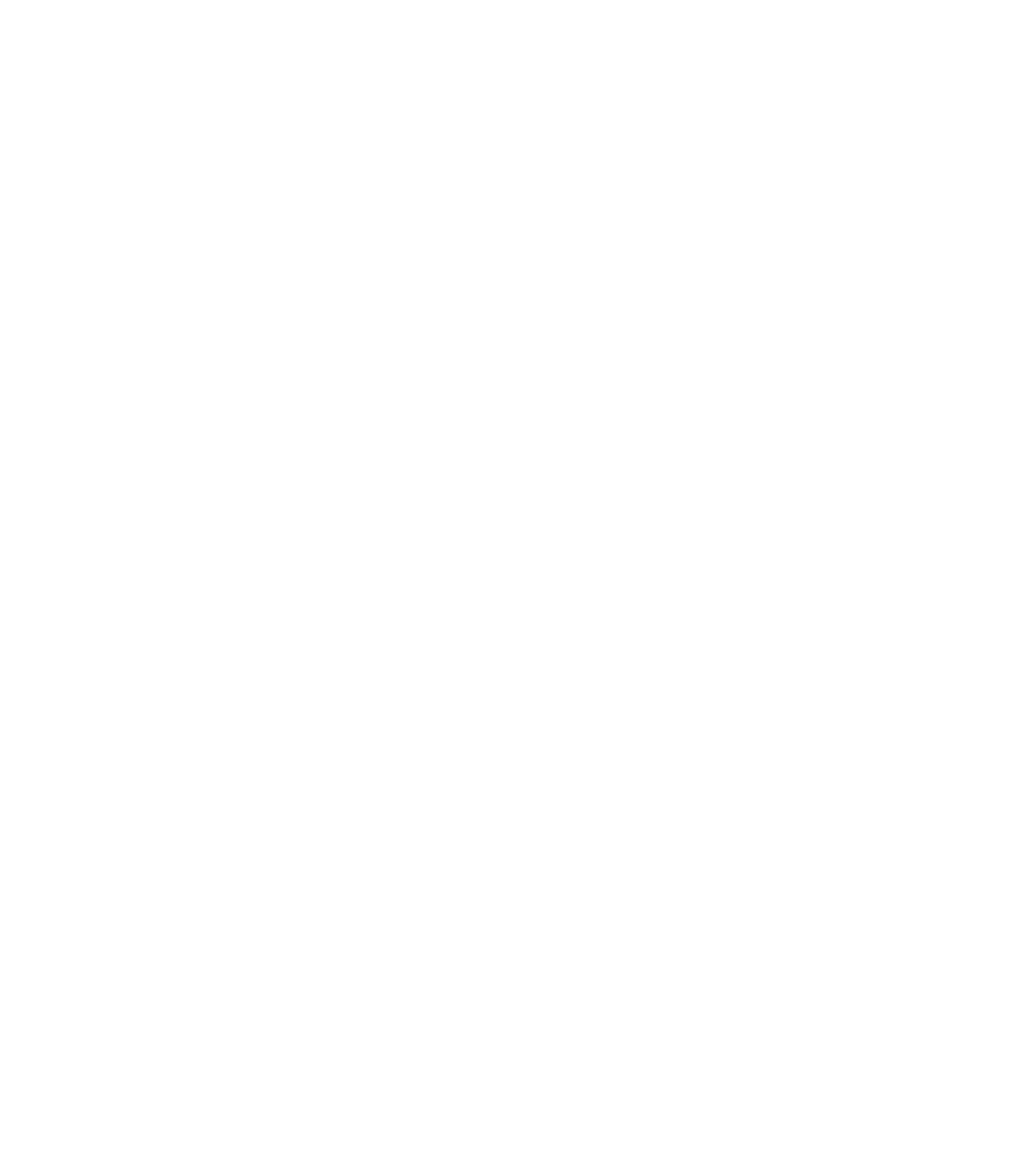
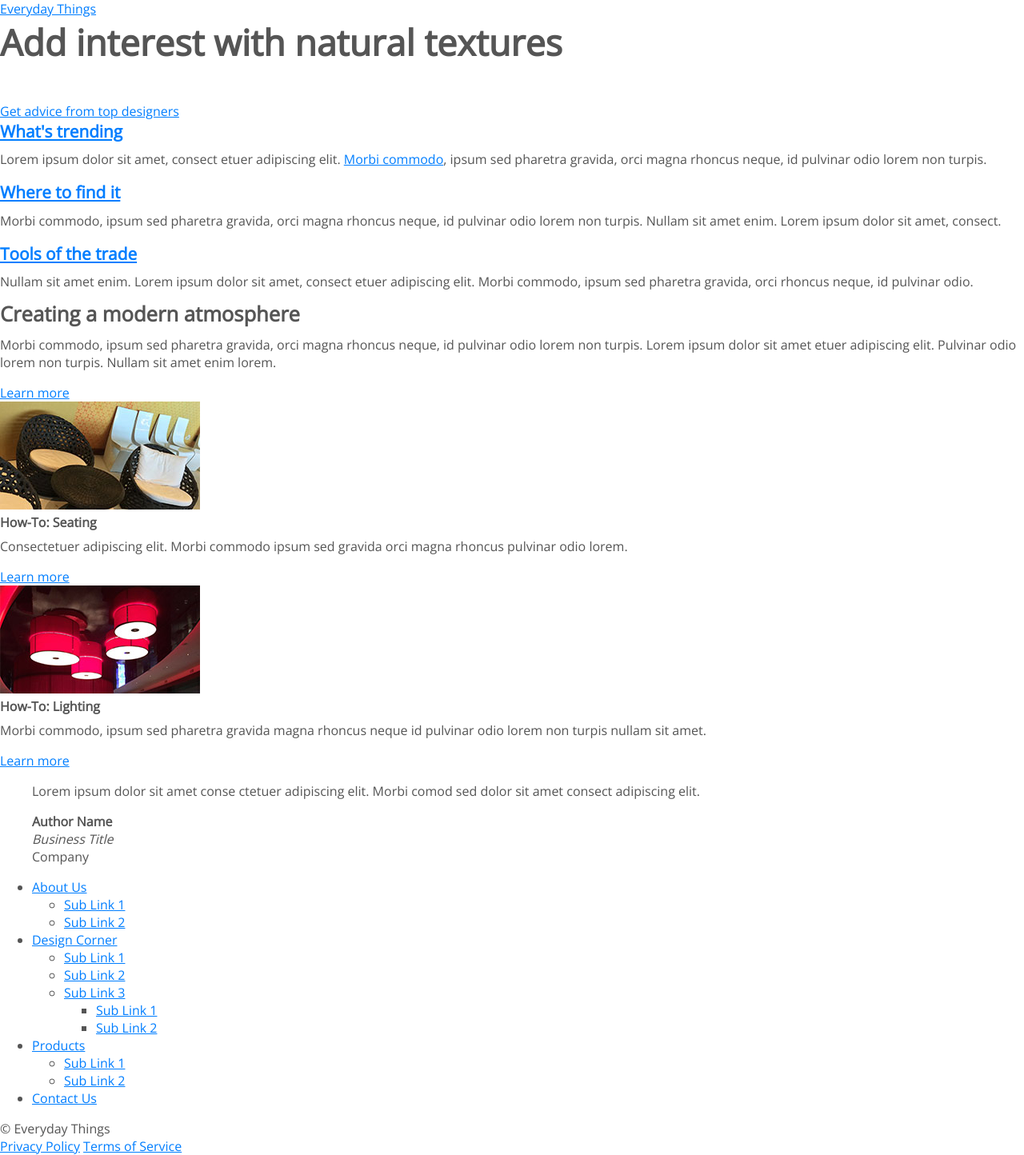
Before and after one commit to Tellarra/DaltonITWebsite, a PHP site: page / in a window 1280 px wide. Before the commit the page is empty. Shown: the whole page at 80% size. Before the commit the page ends 800 px from the top, so only its background shows below. Run offline with PHP 8.4, Linux system fonts and the light colour scheme.

Commit message:
Add content to the webPage and css

```diff
--- a/css/screen.css
+++ b/css/screen.css
@@ -1 +1,23 @@
 /* CSS Document for Screens */
+@import url('https://fonts.googleapis.com/css?family=Open+Sans');
+
+body {
+	font-family: 'Open Sans', sans-serif;
+	font-size: 16px;
+	font-weight: 300;
+	color: #555;
+	margin: 0;
+	padding: 0;
+}
+
+/* Text */
+
+h1 { margin: 0 0 1em 0; font-size: 2.8em; font-weight: 700; }
+h2 { margin: 0 0 .5em 0; font-size: 1.6em; font-weight: 700; line-height: 1.1em; }
+h3 { margin: 0 0 .5em 0; font-size: 1.3em; font-weight: 700; }
+h4 { margin: 0 0 .5em 0; font-size: 1em; font-weight: 700; }
+
+p{ margin: 0 0 1em 0; }
+
+a { color: #007eff; }
+a:visited { color: #65b1ff;}
--- a/index.html
+++ b/index.html
@@ -4,11 +4,130 @@
 		<meta http-equiv="Content-Type" content="text/html; charset=UTF-8">
 		<meta name="viewport" content="width=device-width, initial-scale=1">
 		<title>Creating a Responsive Web Design</title>
+		<link rel="stylesheet" type="text/css" media="screen" href="css/screen.css">
 	</head>
 	<body>
 
 
-		<!-- markup goes here -->
+		<div id="page">
+			<header>
+				<a class="logo" title="Everyday Things" href="http://codifydesign.com">Everyday Things</a>
+				<div class="hero">
+					<h1>Add interest with natural textures</h1>
+					<a class="btn" title="Get advice from top designers" href="#">Get advice from top designers</a>
+				</div>
+			</header>
+
+			<section class="main">
+				<aside>
+					<div class="content">
+						<h3><a href="#">What&apos;s trending</a></h3>
+							<p>Lorem ipsum dolor sit amet, consect etuer adipiscing elit. <a href="http://codifydesign.com">Morbi commodo</a>, ipsum sed pharetra gravida, orci magna rhoncus neque, id pulvinar odio lorem non turpis.</p>
+					</div>
+				</aside>
+					<div class="content">
+						<h3><a href="#">Where to find it</a></h3>
+							<p>Morbi commodo, ipsum sed pharetra gravida, orci magna rhoncus neque, id pulvinar odio lorem non turpis. Nullam sit amet enim. Lorem ipsum dolor sit amet, consect.</p>
+					</div>
+
+				<aside>
+					<div class="content">
+						<h3><a href="#">Tools of the trade</a></h3>
+						<p>Nullam sit amet enim. Lorem ipsum dolor sit amet, consect etuer adipiscing elit. Morbi commodo, ipsum sed pharetra gravida, orci rhoncus neque, id pulvinar odio.</p>
+					</div>
+				</aside>
+			</section>
+
+			<section class="atmosphere">
+				<article>
+					<h2>Creating a modern atmosphere</h2>
+					<p>Morbi commodo, ipsum sed pharetra gravida, orci magna rhoncus neque, id pulvinar odio lorem non turpis. Lorem ipsum dolor sit amet etuer adipiscing elit.  Pulvinar odio lorem non turpis. Nullam sit amet enim lorem.</p>
+					<a class="btn" title="Creating a modern atmosphere" href="#">Learn more</a>
+				</article>
+			</section>
+
+			<section class="how-to">
+				<aside>
+					<div class="content">
+						<img alt="Choosing the proper seating" src="images/photo_seating.jpg">
+						<h4>How-To: Seating</h4>
+						<p>Consectetuer adipiscing elit. Morbi commodo ipsum sed gravida orci magna rhoncus pulvinar odio lorem.</p>
+						<a title="Learn how to choose the proper seating." href="http://codifydesign.com">Learn more</a>
+					</div>
+				</aside>
+				<aside>
+					<img alt="Choosing the proper lighting" src="images/photo_lighting.jpg">
+					<h4>How-To: Lighting</h4>
+					<p>Morbi commodo, ipsum sed pharetra gravida magna rhoncus neque id pulvinar odio lorem non turpis nullam sit amet.</p>
+					<a title="Learn how to choose the proper lighting." href="http://codifydesign.com">Learn more</a>
+				</aside>
+				<blockquote>
+					<p class="quote">Lorem ipsum dolor sit amet conse ctetuer adipiscing elit. Morbi comod sed dolor sit amet consect adipiscing elit.</p>
+					<p class="credit"><strong>Author Name</strong><br><em>Business Title</em><br> Company </p>
+				</blockquote>
+			</section>
+
+			<nav>
+				<ul>
+					<li>
+						<a title="About Us" href="#">About Us</a>
+						<ul>
+							<li>
+								<a title="Sub Link 1" href="#">Sub Link 1</a>
+							</li>
+							<li>
+								<a title="Sub Link 2" href="#">Sub Link 2</a>
+							</li>
+						</ul>
+					</li>
+					<li>
+						<a title="Design Corner" href="#">Design Corner</a>
+						<ul>
+							<li>
+								<a title="Sub Link 1" href="#">Sub Link 1</a>
+							</li>
+							<li>
+								<a title="Sub Link 2" href="#">Sub Link 2</a>
+							</li>
+							<li>
+								<a title="Sub Link 3" href="#">Sub Link 3</a>
+								<ul>
+									<li>
+										<a title="Sub Sub Link 1" href="#">Sub Link 1</a>
+									</li>
+									<li>
+										<a title="Sub Sub Link 2" href="#">Sub Link 2</a>
+									</li>
+								</ul>
+							</li>
+						</ul>
+					</li>
+					<li>
+						<a title="Products" href="#">Products</a>
+						<ul>
+							<li>
+								<a title="Sub Link 1" href="#">Sub Link 1</a>
+							</li>
+							<li>
+								<a title="Sub Link 2" href="#">Sub Link 2</a>
+							</li>
+						</ul>
+					</li>
+					<li>
+						<a title="Contact Us" href="#">Contact Us</a>
+					</li>
+				</ul>
+			</nav>
+
+			<footer>
+				&copy; Everyday Things
+				<div class="content">
+					<a title="Privacy Policy" href="#">Privacy Policy</a>
+					<a title="Terms of Service" href="#">Terms of Service</a>
+				</div>
+			</footer>
+
+		</div>
 
 
 
```
